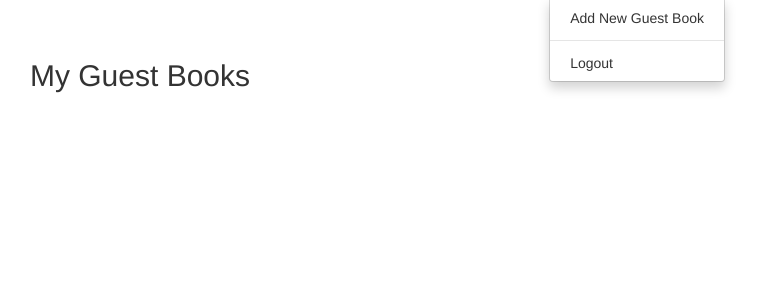
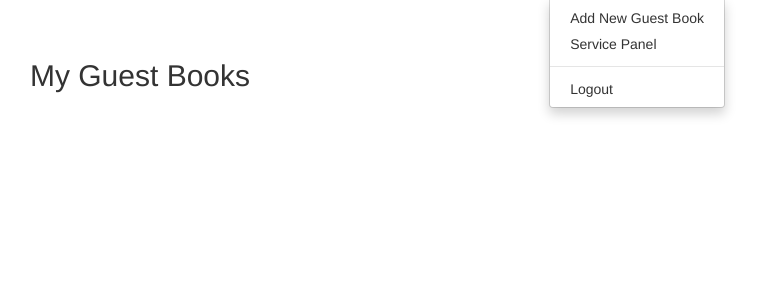
Before and after one commit to zaabjuda/GB_Fabrica, a Django app: a page that uses templates/components/toolbar.html in a window 1280 px wide, after a click that opens the changed part. Shown: the part 51-351 px from the top of the page, without its empty margins (500-1259 px from the left). Run offline with Django 3.2, Linux system fonts and the light colour scheme; the visitor is signed in with stand-in values (Sample User, id 1); data that the repository does not hold is empty; parts of the project's set-up code (start-up, migrations or seed data) failed here and were passed over; some libraries are stand-ins or nearby versions.

Commit message:
final commit

```diff
--- a/templates/components/toolbar.html
+++ b/templates/components/toolbar.html
@@ -25,6 +25,7 @@
                     <a href="#" class="dropdown-toggle" data-toggle="dropdown">{{ request.user.get_short_name }}<b class="caret"></b></a>
                     <ul class="dropdown-menu">
                         <li><a href="{% url 'add_gb' %}">Add New Guest Book</a></li>
+                        <li><a href="{% url 'service_panel:index' %}">Service Panel</a> </li>
                         <li class="divider"></li>
                         <li><a href="{% url 'logout' %}">Logout</a></li>
                     </ul>
```
Also changed, not shown: README.md.
